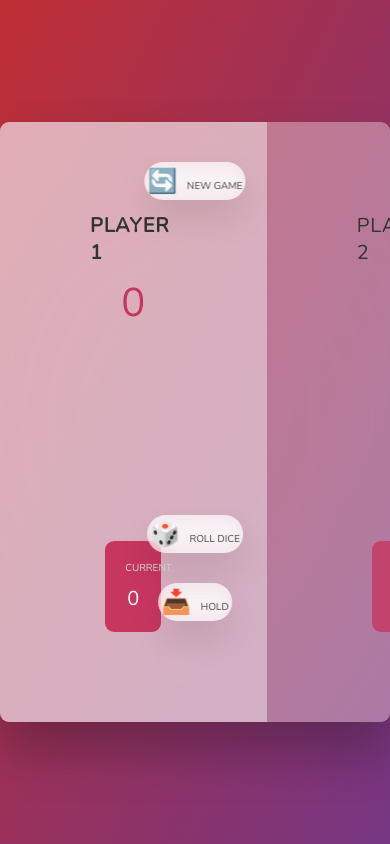
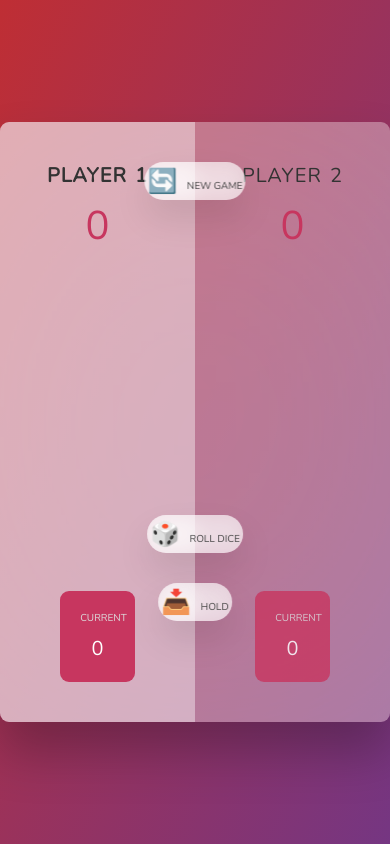
Before and after one commit to martin251021/pig-game, a plain HTML site: page index.html in a window 390 px wide. Drawn offline with nearby package versions, Linux system fonts and the light colour scheme.

Commit message:
Update queries.css

```diff
--- a/queries.css
+++ b/queries.css
@@ -19,4 +19,7 @@
         font-size:1rem;
         padding: 0.3rem;
     }
+    .player {
+        padding: 4rem;
+    }
 }
```
